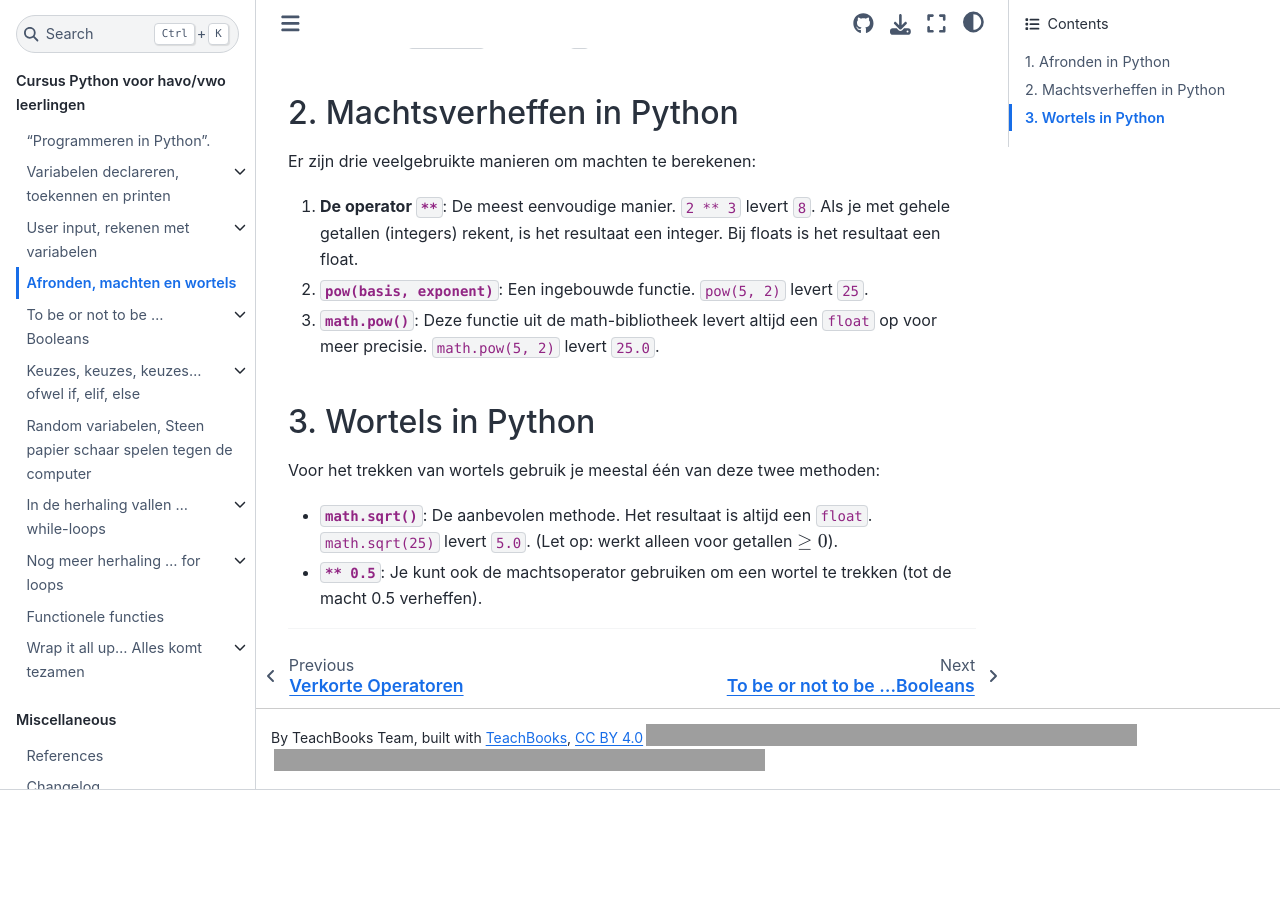
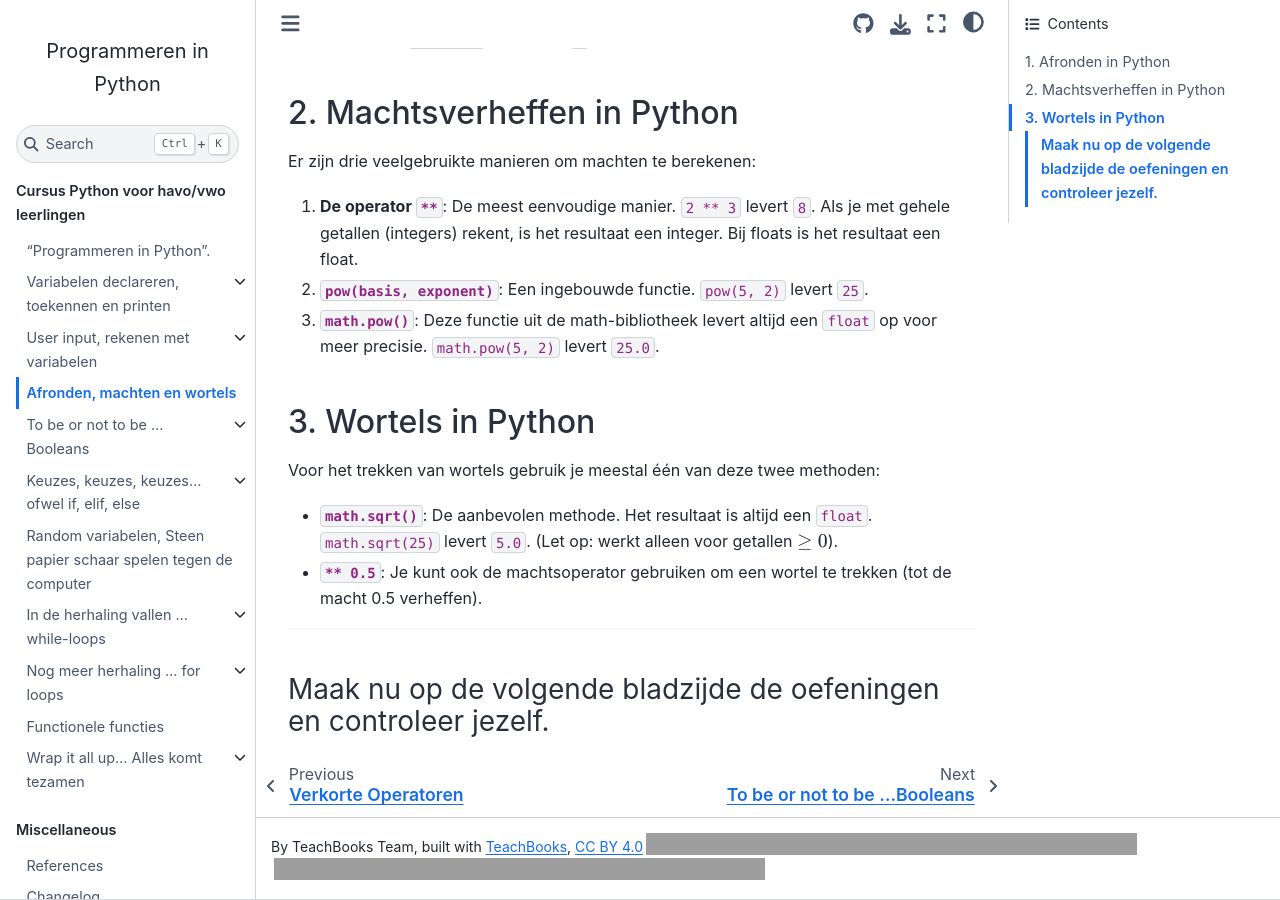
Before and after one commit to nerdyJuffie/PythonProgrammeren, a Jupyter Book: the page built from book/some_content/hoofdstuk3.md, in a window 1280 px wide and 900 px high, scrolled down 563 px, cut to the strip 0-900 px from the top of the window. Built offline with Jupyter Book 1.0.4 settings and Sphinx 7.4.7 and the Sphinx Book theme 1.1.4, drawn with Linux system fonts in a browser that asks for light colours; pages that are not in the unit, such as notebooks, are missing from menus; comment, search, counter and statistics services are not loaded; before the commit the page ends 1353 px from its top, so only the background shows below that; grey boxes are pictures that could not be loaded.

Commit message:
Update hoofdstuk3.md

```diff
--- a/book/some_content/hoofdstuk3.md
+++ b/book/some_content/hoofdstuk3.md
@@ -26,3 +26,5 @@
 * **`** 0.5`**: Je kunt ook de machtsoperator gebruiken om een wortel te trekken (tot de macht 0.5 verheffen).
 
 ---
+
+### Maak nu op de volgende bladzijde de oefeningen en controleer jezelf.
```
